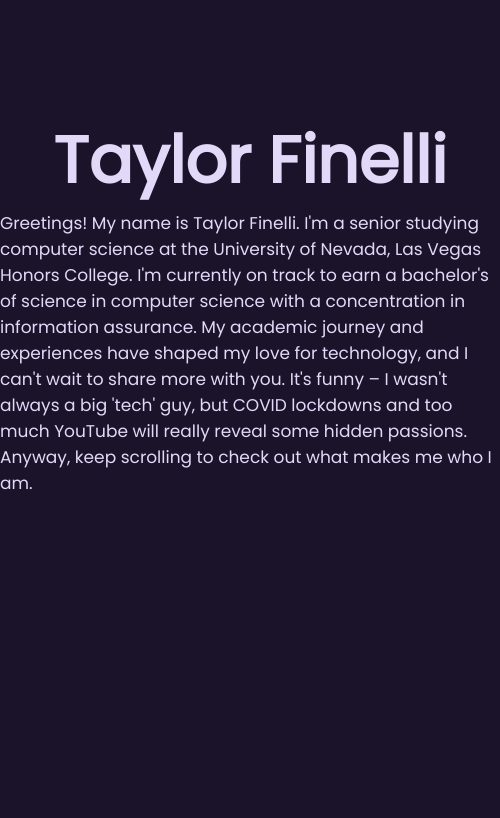
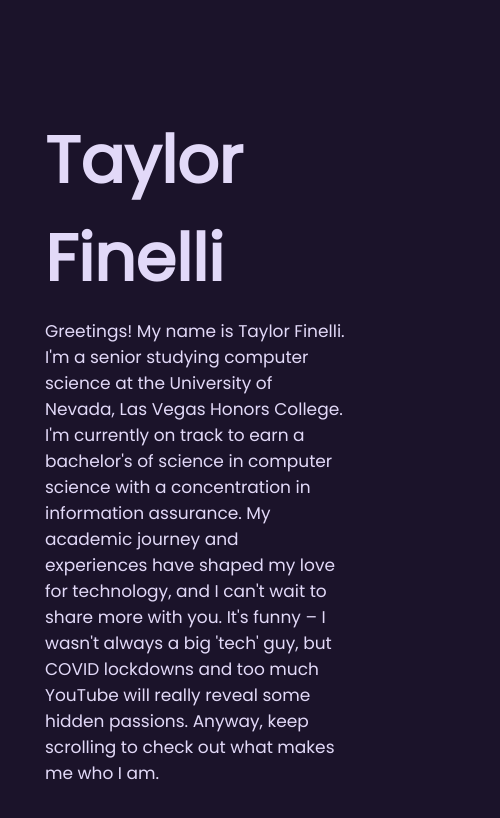
Before and after one commit to taylorfinelli/personal_website, a React (Vite) app: page / in a window 390 px wide. Shown: the top 818 px of the page, 500 px wide, since content can reach past the window. Built offline with nearby package versions, Linux system fonts and the light colour scheme.

Commit message:
Edited media queries. Should support some mobile versions now.

```diff
--- a/src/components/About/about.css
+++ b/src/components/About/about.css
@@ -4,3 +4,15 @@
   color: #E2D9F8;
   margin-top: 7rem;
 }
+
+@media (max-width: 1000px) {
+  .regular-text {
+    padding-top: 10px;
+  }
+}
+
+@media (max-width: 500px) {
+  .regular-text {
+    padding-top: 10px;
+  }
+}
--- a/src/components/Name/name.css
+++ b/src/components/Name/name.css
@@ -7,7 +7,7 @@
   top: 7rem;
 }
 
-@media (max-width: 1000px) {
+@media (max-width: 1200px) {
   .name {
     position: relative;
   }
--- a/src/css/App.css
+++ b/src/css/App.css
@@ -80,15 +80,21 @@ body {
   flex: 1;
 }
 
-@media (max-width: 1350px) {
+@media (max-width: 1500px) {
   .container {
-    width: 1000px;
+    width: 80%;
   }
 }
 
-@media (max-width: 1000px) {
+@media (max-width: 1200px) {
   .container {
-    width: 500px;
+    flex-direction: column;
+  }
+}
+
+@media (max-width: 500px) {
+  .container {
+    width: 300px;
     flex-direction: column;
   }
 }
```
